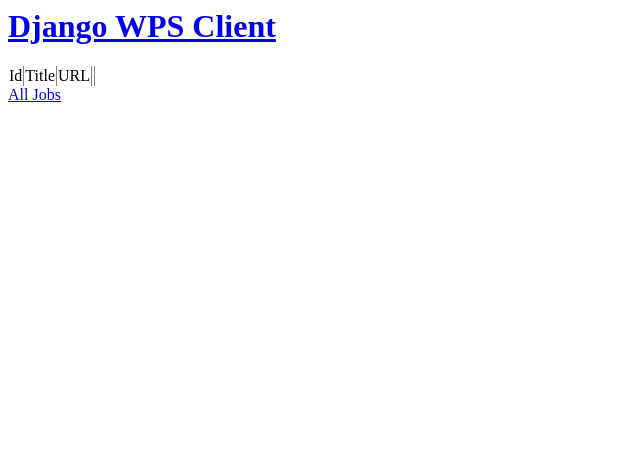
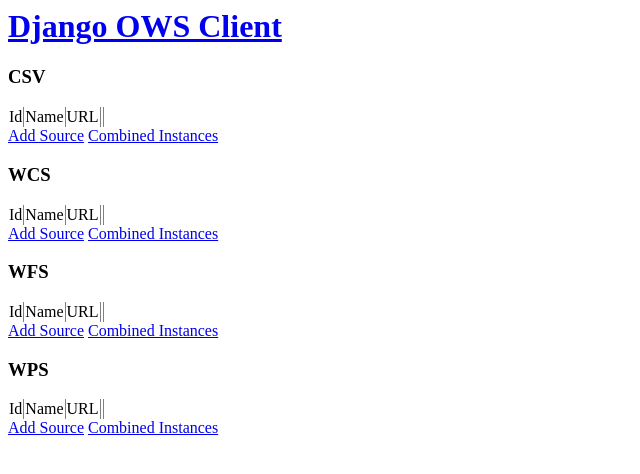
Before and after one commit to mlacayoemery/esws, a Django app: page / in a window 1280 px wide. Shown: the top 474 px of the page, without its empty margins (0-640 px from the left). Run offline with Django 3.2, Linux system fonts and the light colour scheme; data that the repository does not hold is empty.

Commit message:
Added OWS client dashboard.

```diff
--- a/tools/wps-client-django/wpsclient/templates/wpsclient/base.html
+++ b/tools/wps-client-django/wpsclient/templates/wpsclient/base.html
@@ -1,12 +1,12 @@
 {% load staticfiles %}
 <html>
-<head><title>Django WPS Client</title></head>
+<head><title>Django OWS Client</title></head>
 <body>
         <div class="page-header">
 	{% if user.is_authenticated %}
             <a href="{% url 'server_new' %}" class="top-menu"><span class="glyphicon glyphicon-plus"></span></a>
 	{% endif %}
-            <h1><a href="/">Django WPS Client</a></h1>
+            <h1><a href="/">Django OWS Client</a></h1>
         </div>
         <div class="content container">
             <div class="row">
--- a/tools/wps-client-django/wpsclient/templates/wpsclient/server_list.html
+++ b/tools/wps-client-django/wpsclient/templates/wpsclient/server_list.html
@@ -1,10 +1,11 @@
 {% extends 'wpsclient/base.html' %}
 
 {% block content %}
+<h3>CSV</h3>
 <table border=1 frame=void rules=all>
 <tr>
 <td>Id</td>
-<td>Title</td>
+<td>Name</td>
 <td>URL</td>
 <td></td>
 <td></td>
@@ -14,10 +15,80 @@
 <td>{{ server.pk }}</td>
 <td>{{ server.title }}</td>
 <td>{{ server.url}}</td>
-<td><a href="{% url 'server_capabilities' server_pk=server.pk %}">Processes</a></td>
-<td><a href="{% url 'server_job_list' server_pk=server.pk%}">Jobs</a></td>
+<td><a href="{% url 'server_capabilities' server_pk=server.pk %}">List</a></td>
+<td><a href="{% url 'server_job_list' server_pk=server.pk%}">Instances</a></td>
 </tr>
 {% endfor %}
 </table>
-<a href="{% url 'job_list'%}">All Jobs</a>
+<a href="{% url 'server_new'%}">Add Source</a>
+<a href="{% url 'job_list'%}">Combined Instances</a>
+
+<p>
+<h3>WCS</h3>
+<table border=1 frame=void rules=all>
+<tr>
+<td>Id</td>
+<td>Name</td>
+<td>URL</td>
+<td></td>
+<td></td>
+</tr>
+{% for server in servers %}
+<tr>
+<td>{{ server.pk }}</td>
+<td>{{ server.title }}</td>
+<td>{{ server.url}}</td>
+<td><a href="{% url 'server_capabilities' server_pk=server.pk %}">List</a></td>
+<td><a href="{% url 'server_job_list' server_pk=server.pk%}">Instances</a></td>
+</tr>
+{% endfor %}
+</table>
+<a href="{% url 'server_new'%}">Add Source</a>
+<a href="{% url 'job_list'%}">Combined Instances</a>
+
+<p>
+<h3>WFS</h3>
+<table border=1 frame=void rules=all>
+<tr>
+<td>Id</td>
+<td>Name</td>
+<td>URL</td>
+<td></td>
+<td></td>
+</tr>
+{% for server in servers %}
+<tr>
+<td>{{ server.pk }}</td>
+<td>{{ server.title }}</td>
+<td>{{ server.url}}</td>
+<td><a href="{% url 'server_capabilities' server_pk=server.pk %}">List</a></td>
+<td><a href="{% url 'server_job_list' server_pk=server.pk%}">Instances</a></td>
+</tr>
+{% endfor %}
+</table>
+<a href="{% url 'server_new'%}">Add Source</a>
+<a href="{% url 'job_list'%}">Combined Instances</a>
+
+<p>
+<h3>WPS</h3>
+<table border=1 frame=void rules=all>
+<tr>
+<td>Id</td>
+<td>Name</td>
+<td>URL</td>
+<td></td>
+<td></td>
+</tr>
+{% for server in servers %}
+<tr>
+<td>{{ server.pk }}</td>
+<td>{{ server.title }}</td>
+<td>{{ server.url}}</td>
+<td><a href="{% url 'server_capabilities' server_pk=server.pk %}">List</a></td>
+<td><a href="{% url 'server_job_list' server_pk=server.pk%}">Instances</a></td>
+</tr>
+{% endfor %}
+</table>
+<a href="{% url 'server_new'%}">Add Source</a>
+<a href="{% url 'job_list'%}">Combined Instances</a>
 {% endblock %}
```
